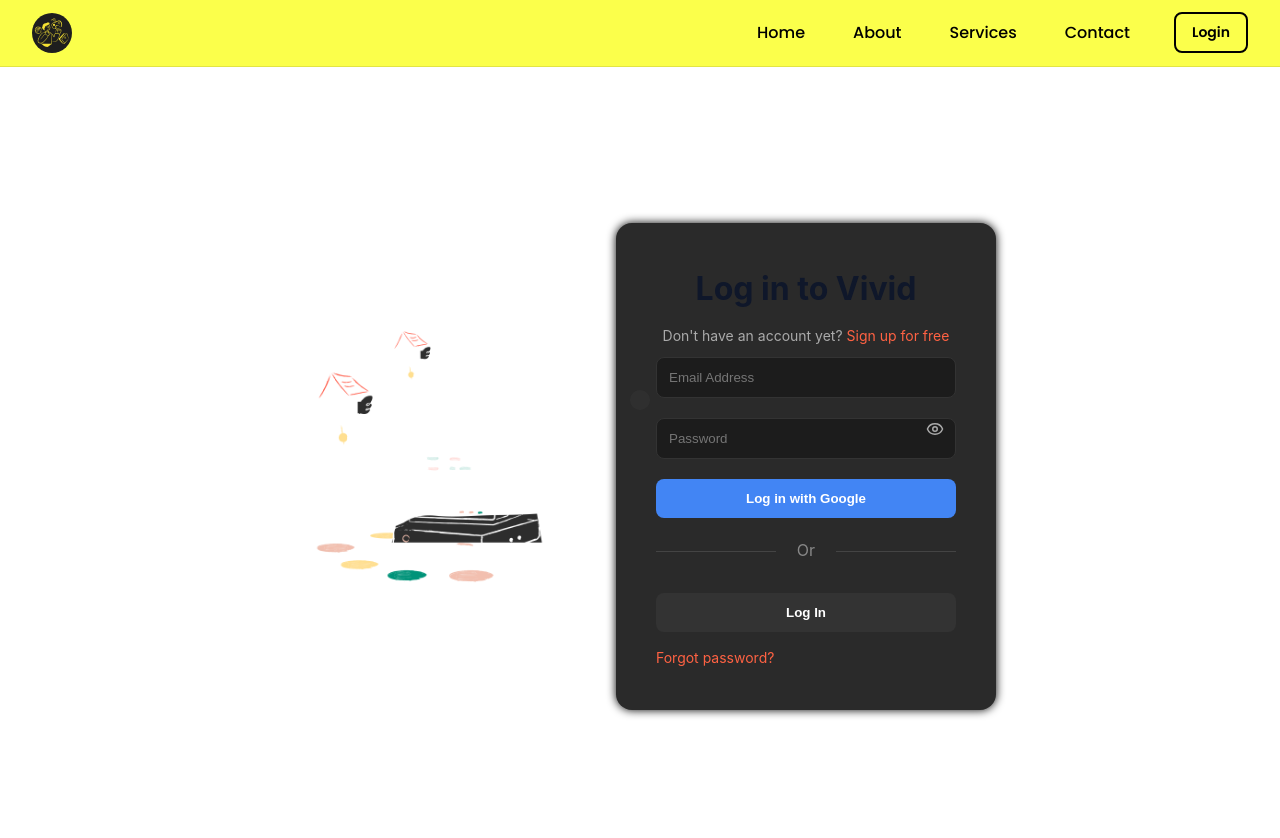
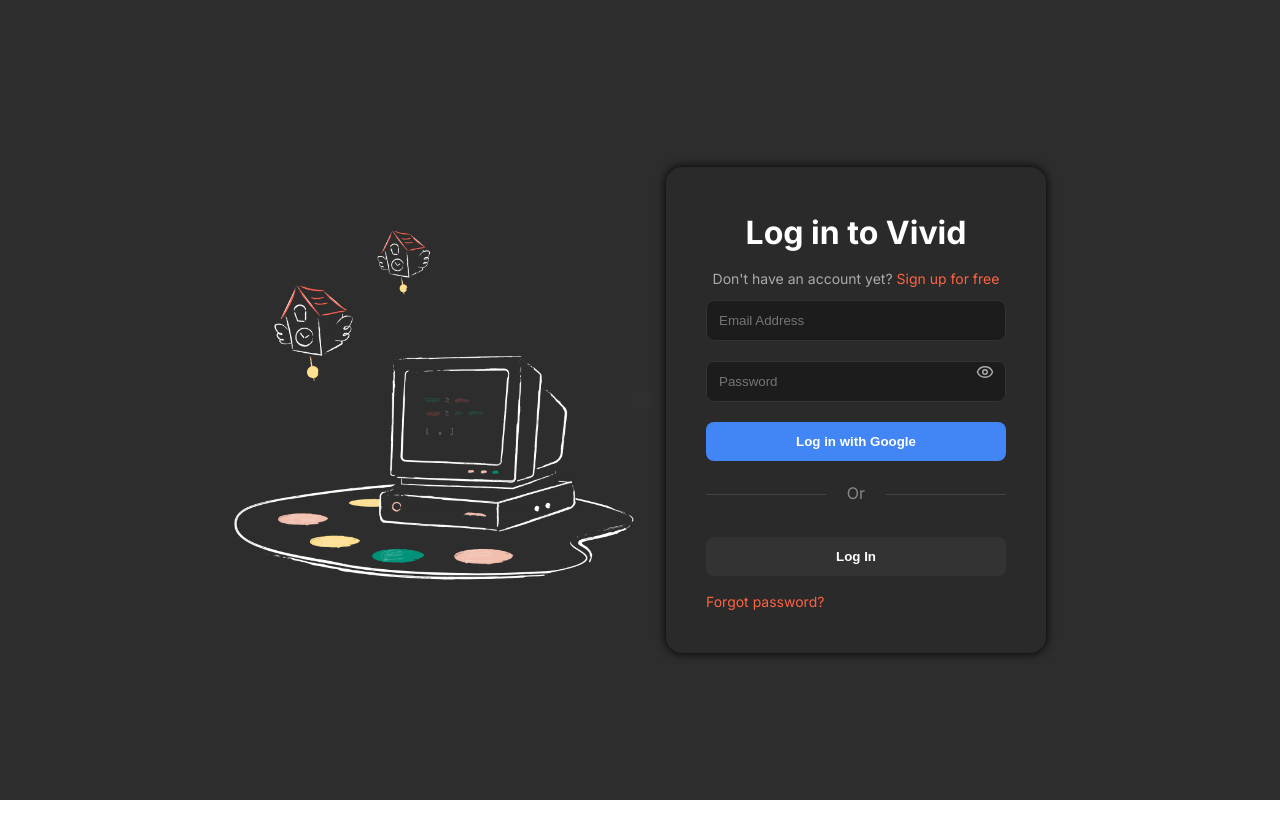
Before and after one commit to satya1844/project-vivid, a React (Vite) app in the folder vivid/: page /login in a window 1280 px wide. Shown: the top 838 px of the page. After the commit the page ends 800 px from the top, so only its background shows below. Built offline with nearby package versions, Linux system fonts and the light colour scheme.

Commit message:
Refactor styling and structure for Login and SignUp pages; enhance responsiveness and update background colors

```diff
--- a/vivid/pages/LoginPage/LoginPage.css
+++ b/vivid/pages/LoginPage/LoginPage.css
@@ -1,36 +1,41 @@
+@import url('https://fonts.googleapis.com/css2?family=Inter:wght@300;400;500;600;700&display=swap');
+
+* {
+  margin: 0;
+  padding: 0;
+  box-sizing: border-box;
+}
+
 body {
-  margin: 0;
   font-family: 'Inter', sans-serif;
-  background-color: #2D2D2D; /* Changed background color */
   color: #fff;
 }
 
-.signup-container {
-  height: 100vh;
+/* Dynamic dark backgrounds for login/signup */
+.signup-page, .login-page {
+  background-color: #2D2D2D;
+  min-height: 100vh;
   display: flex;
   justify-content: center;
   align-items: center;
 }
 
-.login-container {
-  height: 100vh;
-  display: flex;
-  justify-content: center;
-  align-items: center;
-}
-
-.login-content {
+/* Content containers */
+.signup-content, .login-content {
   display: flex;
   justify-content: center;
   align-items: center;
   gap: 2rem;
+  margin-top: 20px;
 }
 
-.login-image img {
-  width: 300px;
+/* Images */
+.signup-image img, .login-image img {
+  width: 400px;
   height: auto;
 }
 
+/* Common Form Box */
 .form-box {
   background-color: #2a2a2a;
   padding: 40px;
@@ -42,6 +47,7 @@
 
 .form-box h1 {
   margin-bottom: 10px;
+  color: #FFFFFF;
 }
 
 .form-box p {
@@ -69,18 +75,14 @@
   color: white;
 }
 
-.signup-btn {
-  background-color: #333;
-  color: white;
-  margin-top: 10px;
-}
-
+.signup-btn,
 .login-btn {
   background-color: #333;
   color: white;
   margin-top: 10px;
 }
 
+/* Divider Line */
 .divider {
   margin: 20px 0;
   position: relative;
@@ -109,6 +111,8 @@
   padding: 0 10px;
 }
 
+/* Input styles */
+input[type="text"],
 input[type="email"],
 .password-box input {
   width: 100%;
--- a/vivid/pages/signupPage/SignUp.css
+++ b/vivid/pages/signupPage/SignUp.css
@@ -1,30 +1,41 @@
-body {
+@import url('https://fonts.googleapis.com/css2?family=Inter:wght@300;400;500;600;700&display=swap');
+
+* {
   margin: 0;
-  font-family: 'Inter', sans-serif;
-  background-color: #2D2D2D;
-  color: #000000;
+  padding: 0;
+  box-sizing: border-box;
 }
 
-.signup-container {
-  height: 80vh;
+body {
+  font-family: 'Inter', sans-serif;
+  color: #fff;
+}
+
+/* Dynamic dark backgrounds for login/signup */
+.signup-page, .login-page {
+  background-color: #2D2D2D;
+  min-height: 100vh;
   display: flex;
   justify-content: center;
   align-items: center;
 }
 
-.signup-content {
-  margin-top: 20px;
+/* Content containers */
+.signup-content, .login-content {
   display: flex;
   justify-content: center;
   align-items: center;
   gap: 2rem;
+  margin-top: 20px;
 }
 
-.signup-image img {
-  width: 500px;
+/* Images */
+.signup-image img, .login-image img {
+  width: 400px;
   height: auto;
 }
 
+/* Common Form Box */
 .form-box {
   background-color: #2a2a2a;
   padding: 40px;
@@ -36,6 +47,7 @@
 
 .form-box h1 {
   margin-bottom: 10px;
+  color: #FFFFFF;
 }
 
 .form-box p {
@@ -48,7 +60,7 @@
   text-decoration: none;
 }
 
-.google-btn, .signup-btn {
+.google-btn, .signup-btn, .login-btn {
   width: 100%;
   padding: 12px;
   margin-top: 20px;
@@ -63,12 +75,14 @@
   color: white;
 }
 
-.signup-btn {
+.signup-btn,
+.login-btn {
   background-color: #333;
   color: white;
   margin-top: 10px;
 }
 
+/* Divider Line */
 .divider {
   margin: 20px 0;
   position: relative;
@@ -97,6 +111,7 @@
   padding: 0 10px;
 }
 
+/* Input styles */
 input[type="text"],
 input[type="email"],
 .password-box input {
--- a/vivid/pages/signupPage/SignUp.jsx
+++ b/vivid/pages/signupPage/SignUp.jsx
@@ -9,11 +9,6 @@
   return (
     <div className="signup-container">
       <div className="signup-content">
-        {/* Signup Image */}
-        <div className="signup-image">
-          <img src={SignUpImage} alt="Sign Up" />
-        </div>
-
         {/* Signup Form */}
         <div className="form-box">
           <h1>Sign Up for Vivid</h1>
@@ -52,6 +47,10 @@
 
           <button className="signup-btn">Sign Up</button>
         </div>
+        {/* Signup Image */}
+        <div className="signup-image">
+          <img src={SignUpImage} alt="Sign Up" />
+        </div>
       </div>
     </div>
   );
--- a/vivid/src/App.jsx
+++ b/vivid/src/App.jsx
@@ -1,5 +1,6 @@
 import React from 'react';
-import { BrowserRouter as Router, Route, Routes, Link, useLocation } from 'react-router-dom';
+import { BrowserRouter as Router, Route, Routes, useLocation } from 'react-router-dom';
+
 import MainSection from './Components/MainSection/MainSection';
 import LoginPage from '../pages/LoginPage/LoginPage';
 import SignUpPage from '../pages/signupPage/SignUp';
@@ -12,27 +13,36 @@
 
 function Layout() {
   const location = useLocation();
+
+  const getPageClass = () => {
+    if (location.pathname === '/signup') return 'signup-page';
+    if (location.pathname === '/login') return 'login-page';
+    if (location.pathname === '/userdashboard') return 'dashboard-page';
+    return 'home-page';
+  };
+
   return (
-    <>
-      {/* Render NavBar only if the current path is not "/signup" */}
-      {location.pathname !== '/signup' && <NavBar />}
+    <div className={`page-wrapper ${getPageClass()}`}>
+      {/* Only show NavBar when not on login or signup pages */}
+      {location.pathname !== '/signup' && location.pathname !== '/login' && <NavBar />}
+
       <Routes>
-        <Route path="/" element={
+        <Route
+          path="/"
+          element={
             <>
               <MainSection />
               <PeopleCardsContainer />
               <CommunityCardsSection />
-            <div style={{ textAlign: 'center', padding: '20px' }}>
-              <Link to="/login">Login</Link> | <Link to="/signup">Sign Up</Link> | <Link to="/userdashboard">User Dashboard</Link>
-            </div>
               <Ribbons />
             </>
-        } />
+          }
+        />
         <Route path="/login" element={<LoginPage />} />
         <Route path="/signup" element={<SignUpPage />} />
         <Route path="/userdashboard" element={<UserdashBoard />} />
       </Routes>
-    </>
+    </div>
   );
 }
 
--- a/vivid/src/Components/NavBar/NavBar.jsx
+++ b/vivid/src/Components/NavBar/NavBar.jsx
@@ -1,8 +1,15 @@
 import React from "react";
+import { useNavigate } from "react-router-dom";
 import logo from "../../assets/Logo.svg";
 import "./NavBar.css";
 
 const Navbar = () => {
+  const navigate = useNavigate(); // React Router's navigation function
+
+  const handleLoginClick = () => {
+    navigate("/login"); // Redirects to login page
+  };
+
   return (
     <nav className="navBar">
       <div className="navBar-container">
@@ -29,7 +36,9 @@
               </li>
             </ul>
           </nav>
-          <button className="navBar-loginButton">Login</button>
+          <button className="navBar-loginButton" onClick={handleLoginClick}>
+            Login
+          </button>
         </div>
       </div>
     </nav>
--- a/vivid/src/index.css
+++ b/vivid/src/index.css
@@ -7,8 +7,36 @@
 }
 
 body {
-  font-family: 'Poppins', sans-serif; /* Default font */
-  font-weight: 400; /* Default weight */
-  color: #333; /* Default text color */
-  line-height: 1.6; /* Default line height */
+  font-family: 'Poppins', sans-serif;
+  font-weight: 400;
+  color: #333;
+  line-height: 1.6;
+  /* We remove background-color from here to avoid interference */
 }
+
+/* A container that changes background based on the route */
+.page-wrapper {
+  min-height: 100vh;
+  transition: background-color 0.3s ease;
+}
+
+/* Specific background colors per route */
+.signup-page {
+  background-color: #1e1e1e;
+  color: white;
+}
+
+.login-page {
+  background-color: #121212;
+  color: white;
+}
+
+.dashboard-page {
+  background-color: #f5f5f5;
+  color: #222;
+}
+
+.home-page {
+  background-color: #ffffff;
+  color: #333;
+}
```
Lines whose indentation alone changed are shown as unchanged.
